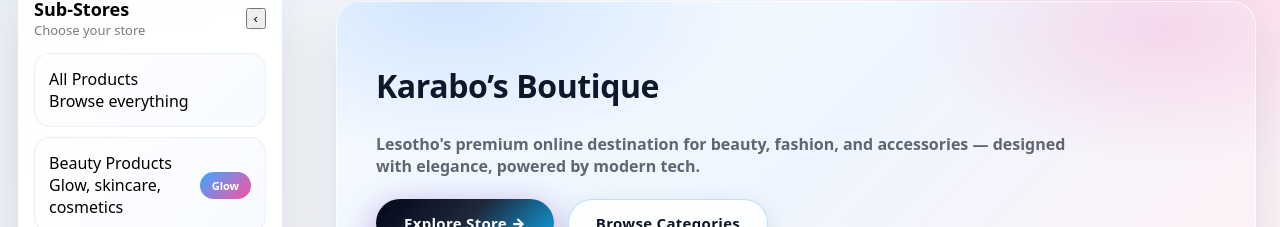
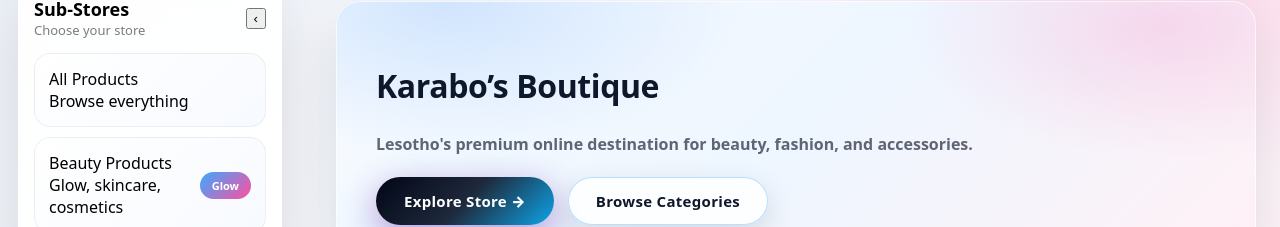
Before and after one commit to yvesf022/kkkkkk, a Next.js app: page / in a window 1280 px wide. Shown: the part 123-350 px from the top of the page. Built offline with nearby package versions, Linux system fonts and the light colour scheme; no server answers.

Commit message:
fix(home): map API product name to ProductCard title

```diff
--- a/app/page.tsx
+++ b/app/page.tsx
@@ -13,16 +13,18 @@ function shuffle<T>(arr: T[]) {
 }
 
 /**
- * 🔒 STRICT NORMALIZATION
- * Convert API Product → ProductCard-compatible object
+ * Normalize API Product → ProductCard Product
  */
 function normalizeForCard(p: ApiProduct) {
   return {
     id: p.id,
-    name: p.name,
+
+    // 👇 ProductCard expects `title`, not `name`
+    title: p.name,
+
     price: p.price,
 
-    // UI-only fields (safe defaults)
+    // UI-only fields with safe defaults
     img: p.image_url || "/placeholder.png",
     category: "general",
     rating: 4.5,
@@ -106,7 +108,7 @@ export default async function HomePage() {
             }}
           >
             Lesotho&apos;s premium online destination for beauty, fashion, and
-            accessories — designed with elegance, powered by modern tech.
+            accessories.
           </p>
 
           <div
```
